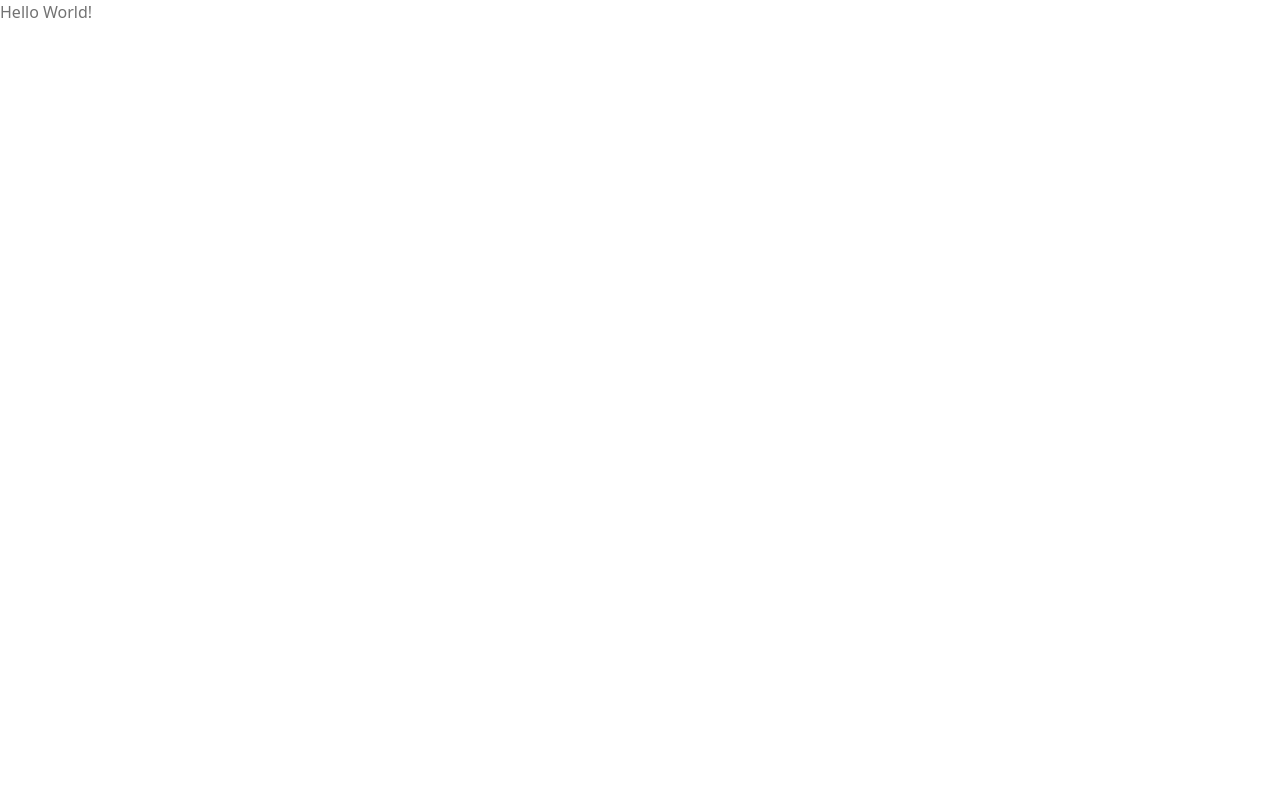
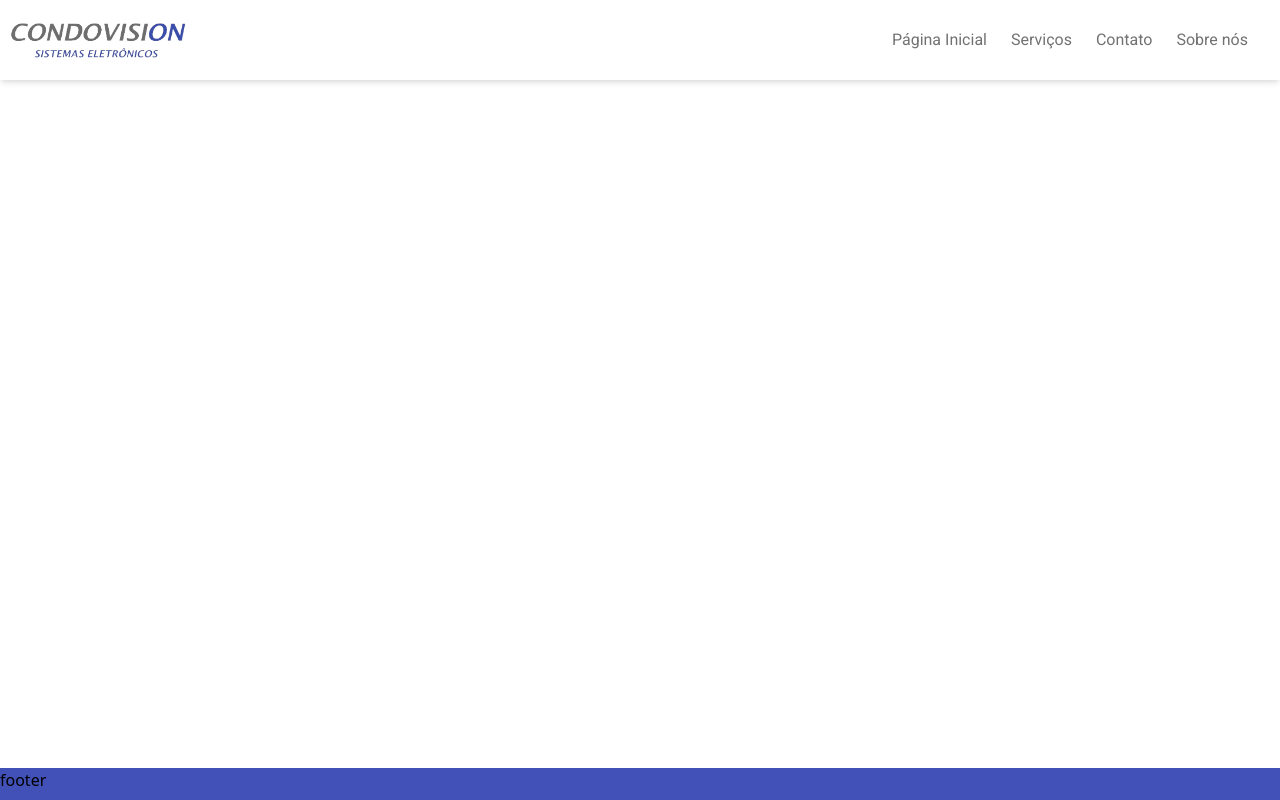
Before and after one commit to kevin-kuhn/condovision-web-app, a Gatsby site in the folder condovision-webapp/: page / in a window 1280 px wide. Built offline with nearby package versions, Linux system fonts and the light colour scheme; Gatsby itself is replaced by a stand-in of ours.

Commit message:
feat arquiteture and header

```diff
--- a/condovision-webapp/gatsby-config.js
+++ b/condovision-webapp/gatsby-config.js
@@ -30,7 +30,7 @@ module.exports = {
 			resolve: "gatsby-source-filesystem",
 			options: {
 				name: "images",
-				path: "./src/images/",
+				path: "./src/assets/images/",
 			},
 			__key: "images",
 		},
--- a/condovision-webapp/package.json
+++ b/condovision-webapp/package.json
@@ -25,6 +25,7 @@
     "gatsby-transformer-remark": "^4.10.0",
     "gatsby-transformer-sharp": "^3.13.0",
     "gatsby-transformer-yaml": "^3.13.0",
+    "postcss-import": "^14.0.2",
     "react": "^17.0.1",
     "react-dom": "^17.0.1",
     "react-helmet": "^6.1.0"
--- a/condovision-webapp/postcss.config.js
+++ b/condovision-webapp/postcss.config.js
@@ -1,6 +1,7 @@
 module.exports = {
-  plugins: {
-    tailwindcss: {},
-    autoprefixer: {},
-  },
+	plugins: [
+    require('postcss-import'),
+    require('tailwindcss'),
+    require('autoprefixer'),
+  ]
 }
--- /dev/null
+++ b/condovision-webapp/src/components/index.js
@@ -0,0 +1,3 @@
+import Text from "./text"
+
+export { Text }
--- /dev/null
+++ b/condovision-webapp/src/components/layout/footer/index.jsx
@@ -0,0 +1,11 @@
+import React from "react"
+
+const Footer = () => {
+	return (
+		<div className="h-8 bg-primary absolute w-full bottom-0">
+			<span>footer</span>
+		</div>
+	)
+}
+
+export default Footer
--- /dev/null
+++ b/condovision-webapp/src/components/layout/header/index.jsx
@@ -0,0 +1,43 @@
+import React from "react"
+
+import { StaticImage } from "gatsby-plugin-image"
+
+import * as styles from "./styles.module.css"
+
+const NavOption = ({ children, isSelected }) => {
+	return (
+		<li className={styles.li}>
+			<h3
+				className={`${styles.h3} text-md ${
+					isSelected ? "text-primary" : "text-secondary"
+				}`}
+			>
+				{children}
+			</h3>
+		</li>
+	)
+}
+
+const Header = () => {
+	return (
+		<header className={styles.header}>
+			<StaticImage
+				placeholder='blurred'
+				src='../../../assets/images/logo.png'
+				alt='logo'
+				layout="fixed"
+				width={200}
+			/>
+			<nav className={styles.nav}>
+				<ul className={styles.ul}>
+					<NavOption>Página Inicial</NavOption>
+					<NavOption>Serviços</NavOption>
+					<NavOption>Contato</NavOption>
+					<NavOption>Sobre nós</NavOption>
+				</ul>
+			</nav>
+		</header>
+	)
+}
+
+export default Header
--- /dev/null
+++ b/condovision-webapp/src/components/layout/header/styles.module.css
@@ -0,0 +1,27 @@
+.li {
+	@apply flex
+		h-full
+		items-center
+		justify-center
+		p-3;
+}
+
+.li:hover .h3 {
+	@apply text-primary;
+}
+
+.h3 {
+	@apply cursor-pointer;
+}
+
+.header {
+	@apply flex h-20 bg-white fixed w-full shadow-md justify-between items-center;
+}
+
+.nav {
+	@apply w-1/3 justify-self-end;
+}
+
+.ul {
+	@apply flex h-full items-center justify-end pr-5;
+}
--- /dev/null
+++ b/condovision-webapp/src/components/layout/index.jsx
@@ -0,0 +1,30 @@
+import React from "react"
+import { Helmet } from "react-helmet"
+
+import Header from "./header"
+import Footer from "./footer"
+
+//TODO: AJUSTAR META TAGS
+const Layout = ({ title = "Condovision - Sistemas Eletrônicos", children }) => {
+	return (
+		<>
+			<Helmet>
+				<meta charSet='utf-8' />
+				<meta
+					name='description'
+					content='Um Processo Simples, mas Eficaz: Como Transformar Leads Frios em Clientes Reais e Satisfeitos (Com Sequência de Emails e Funil Automatizado).'
+				/>
+				<meta http-equiv='content-language' content='pt-br' />
+				<meta name='author' content='Kevin Kuhn' />
+				<meta name='keywords' content='sdfsd dfgdf dfgdf dfgfd' />
+				<title>{title}</title>
+			</Helmet>
+
+			<Header />
+			<main className='pt-7 pb-7 h-auto min-h-screen'>{children}</main>
+			<Footer />
+		</>
+	)
+}
+
+export default Layout
--- /dev/null
+++ b/condovision-webapp/src/components/text/index.tsx
@@ -0,0 +1,7 @@
+import React from "react"
+
+const Text = ({ children, className }) => {
+	return <p className={`text-secondary text-base ${className ?? ''}`}>{children}</p>
+}
+
+export default Text
--- a/condovision-webapp/src/pages/index.jsx
+++ b/condovision-webapp/src/pages/index.jsx
@@ -1,24 +1,11 @@
 import * as React from "react"
-import { Helmet } from "react-helmet"
+import Layout from '../components/layout'
 
-// markup
 const IndexPage = () => {
 	return (
-		<>
-			<Helmet>
-				<meta charSet='utf-8' />
-				<meta
-					name='description'
-					content='Um Processo Simples, mas Eficaz: Como Transformar Leads Frios em Clientes Reais e Satisfeitos (Com Sequência de Emails e Funil Automatizado).'
-				/>
-				<meta http-equiv='content-language' content='pt-br' />
-				<meta name='author' content='Kevin Kuhn' />
-				<meta name='viewport' content='width=device-width, initial-scale=1.0' />
-				<meta name='keywords' content='sdfsd dfgdf dfgdf dfgfd' />
-				<title>My Title</title>
-			</Helmet>
-			<div className='text-secondary'>Hello World!</div>
-		</>
+		<Layout>
+			asdasdas
+		</Layout>
 	)
 }
 
--- a/condovision-webapp/src/pages/servicos/{Service.name}.jsx
+++ b/condovision-webapp/src/pages/servicos/{Service.name}.jsx
@@ -1,7 +1,7 @@
 import React from "react"
 import { graphql } from "gatsby"
 
-const Servicos = props => {
+const ServicesPage = props => {
 	console.log(props.data)
 
 	return <div>Servico</div>
@@ -18,4 +18,4 @@ export const query = graphql`
 	}
 `
 
-export default Servicos
+export default ServicesPage
--- a/condovision-webapp/src/styles/global.css
+++ b/condovision-webapp/src/styles/global.css
@@ -9,6 +9,17 @@
 @tailwind utilities;
 
 @layer base {
+	#___gatsby,
+	#gatsby-focus-wrapper,
+	body,
+	html {
+		@apply h-auto min-h-screen w-screen;
+	}
+
+	html {
+		scroll-behavior: smooth;
+	}
+
 	* {
 		box-sizing: border-box;
 		margin: 0;
--- a/condovision-webapp/tailwind.config.js
+++ b/condovision-webapp/tailwind.config.js
@@ -1,6 +1,9 @@
 module.exports = {
   purge: ['./src/**/*.{js,jsx,ts,tsx}'],
   darkMode: false, // or 'media' or 'class'
+	experimental: {
+    applyComplexClasses: true,
+	},
   theme: {
     extend: {
 			fontFamily: {
```
Also changed, not shown: condovision-webapp/src/assets/images/logo.png (added), condovision-webapp/src/images/icon.png (deleted), 1 other file.
